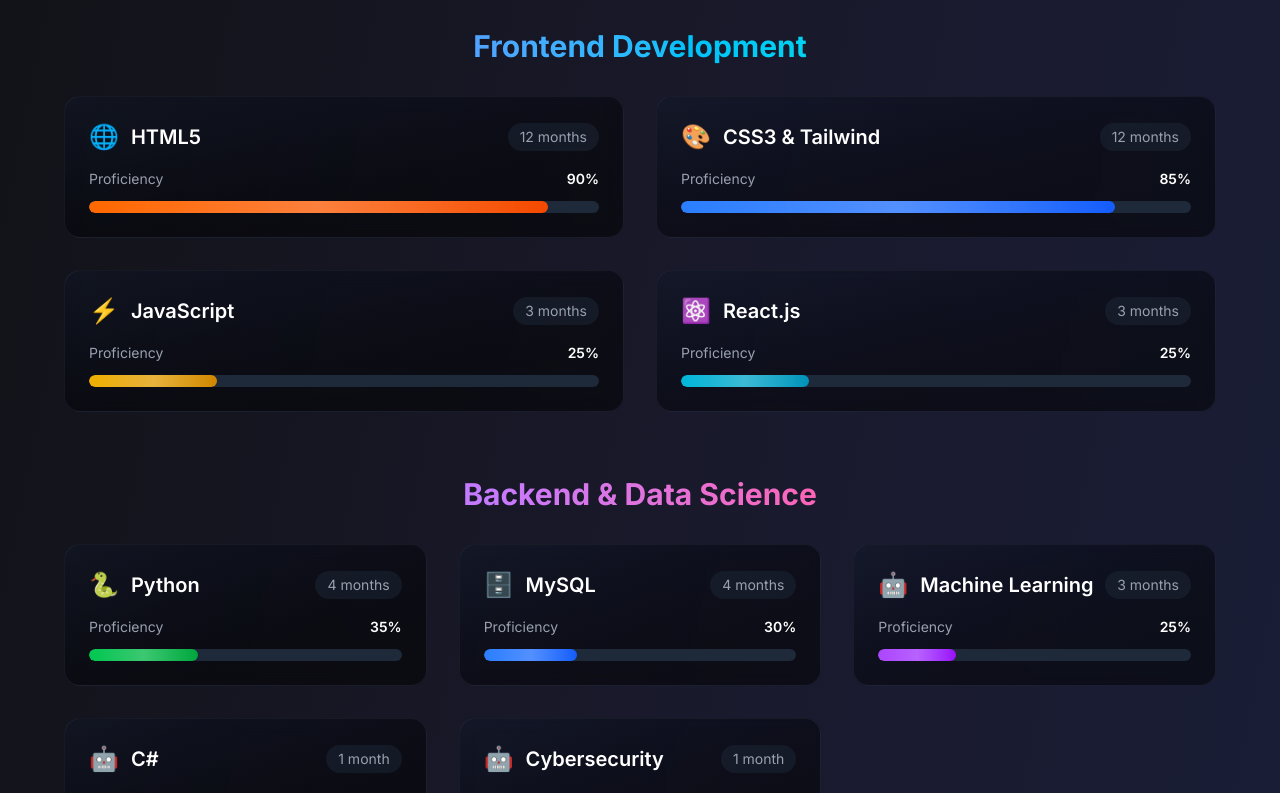
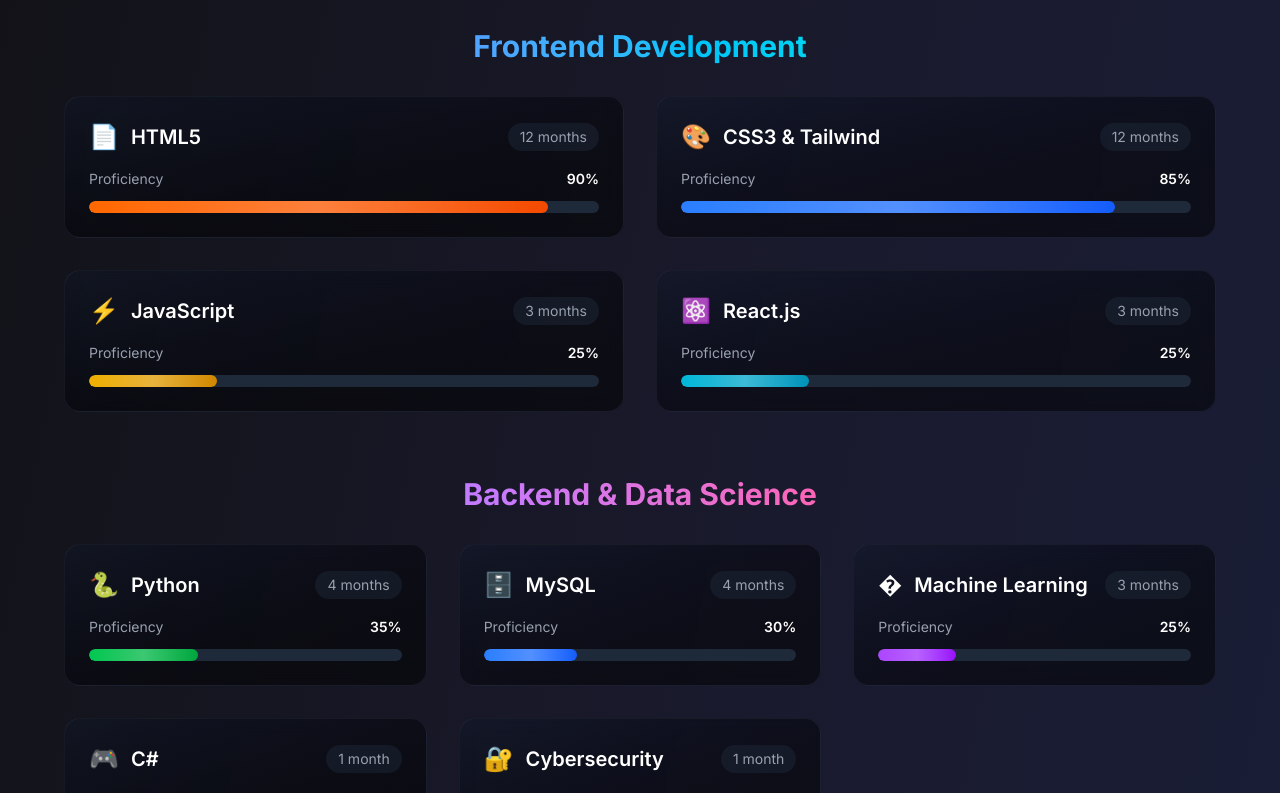
Before and after one commit to Madan-21/Portfolio, a React (Vite) app: page / in a window 1280 px wide. Shown: the part 1920-2713 px from the top of the page. Built offline with nearby package versions, Linux system fonts and the light colour scheme.

Commit message:
Changed icons

```diff
--- a/src/App.jsx
+++ b/src/App.jsx
@@ -554,7 +554,7 @@
               </span>
             </h3>
             <div className="grid grid-cols-1 md:grid-cols-2 gap-8">
-              <EnhancedSkillCard name="HTML5" duration="12 months" progress={90} color="orange" icon="🌐" />
+              <EnhancedSkillCard name="HTML5" duration="12 months" progress={90} color="orange" icon="📄" />
               <EnhancedSkillCard name="CSS3 & Tailwind" duration="12 months" progress={85} color="blue" icon="🎨" />
               <EnhancedSkillCard name="JavaScript" duration="3 months" progress={25} color="yellow" icon="⚡" />
               <EnhancedSkillCard name="React.js" duration="3 months" progress={25} color="cyan" icon="⚛️" />
@@ -571,9 +571,9 @@
             <div className="grid grid-cols-1 md:grid-cols-2 lg:grid-cols-3 gap-8">
               <EnhancedSkillCard name="Python" duration="4 months" progress={35} color="green" icon="🐍" />
               <EnhancedSkillCard name="MySQL" duration="4 months" progress={30} color="blue" icon="🗄️" />
-              <EnhancedSkillCard name="Machine Learning" duration="3 months" progress={25} color="purple" icon="🤖" />
-              <EnhancedSkillCard name="C#" duration="1 month" progress={15} color="purple" icon="🤖" />
-              <EnhancedSkillCard name="Cybersecurity" duration="1 month" progress={15} color="purple" icon="🤖" />
+              <EnhancedSkillCard name="Machine Learning" duration="3 months" progress={25} color="purple" icon="�" />
+              <EnhancedSkillCard name="C#" duration="1 month" progress={15} color="purple" icon="🎮" />
+              <EnhancedSkillCard name="Cybersecurity" duration="1 month" progress={15} color="pink" icon="🔐" />
 
             </div>
           </div>
@@ -587,15 +587,15 @@
             </h3>
             <div className="grid grid-cols-2 md:grid-cols-4 lg:grid-cols-6 gap-6">
               {[
-                { name: 'Git', icon: '📝' },
+                { name: 'Git', icon: '�' },
                 { name: 'VS Code', icon: '💻' },
-                { name: 'Figma', icon: '🎯' },
-                { name: 'Node.js', icon: '🌟' },
+                { name: 'Figma', icon: '�' },
+                { name: 'Node.js', icon: '🟢' },
                 { name: 'MongoDB', icon: '🍃' },
                 { name: 'Docker', icon: '🐳' },
                 { name: 'VS', icon: '🖥️' },
                 { name: 'Power BI', icon: '📊' },
-                { name: 'Splunk', icon: '📊' },
+                { name: 'Splunk', icon: '�' },
               ].map((tool, index) => (
                 <div
                   key={tool.name}
```
